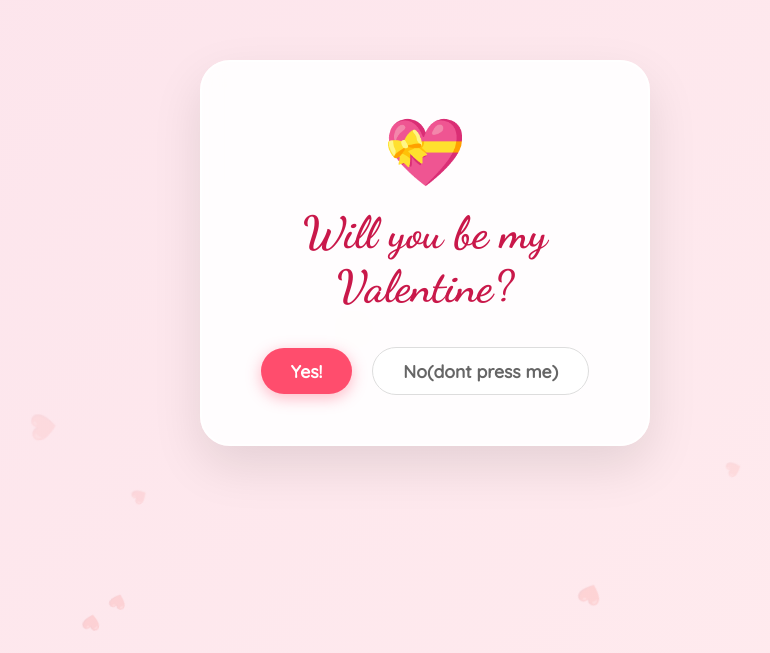
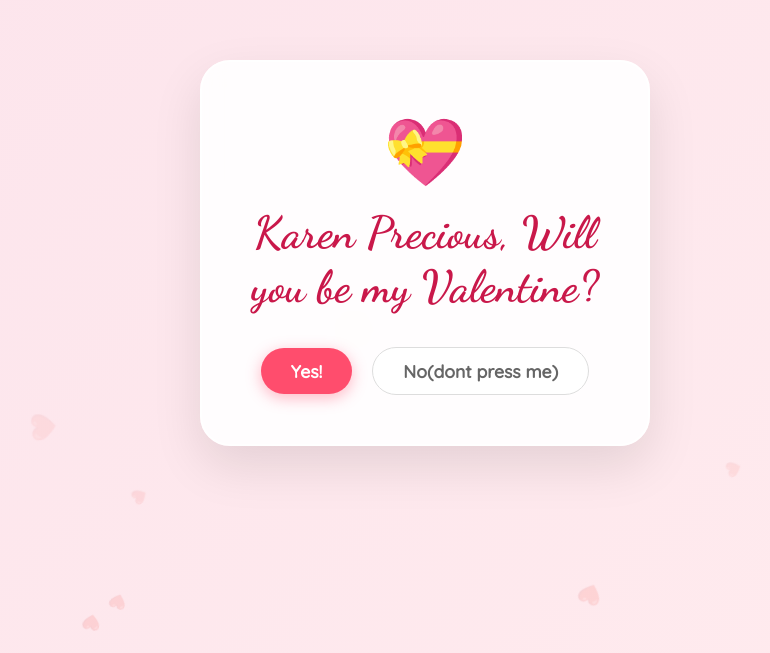
Before and after one commit to jabari2breezy/v-day, a plain HTML site: page index.html in a window 1280 px wide. Shown: the part 147-800 px from the top of the page, without its empty margins (215-985 px from the left). Drawn offline with Linux system fonts and the light colour scheme.

Commit message:
Update index.html

```diff
--- a/index.html
+++ b/index.html
@@ -116,7 +116,8 @@
     <div class="card" id="valentineCard">
         <div id="content">
             <div class="main-icon">💝</div>
-            <h1>Will you be my Valentine?</h1>
+            <h1>Karen Precious,
+                Will you be my Valentine?</h1>
             <div class="btn-container">
                 <button id="yesBtn">Yes!</button>
                 <button id="noBtn">No(dont press me)</button>
@@ -125,7 +126,7 @@
 
         <div id="celebration">
             <div class="main-icon">🎉</div>
-            <h1>I knew you'd say yes!</h1>
+            <h1>I knew you'd say yes!(def didnt force you to)</h1>
             <p>I love you so much cutie! ❤️</p>
         </div>
     </div>
```
